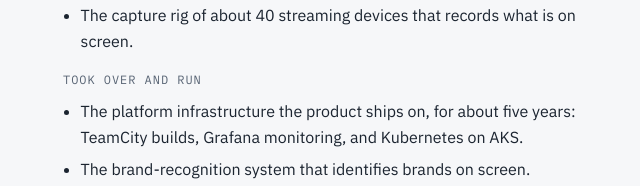
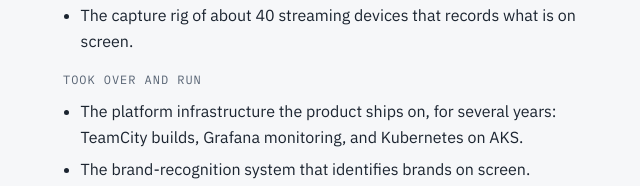
Before and after one commit to sreal/sreal.github.io, a plain HTML site: page index.html in a window 1280 px wide. Shown: the part 2824-3010 px from the top of the page, 369-1009 px from the left. Drawn offline with Linux system fonts and the light colour scheme.

Commit message:
Restore original wording on infrastructure line
Claude-Session: https://claude.ai/code/session_01YMFxZNXjXS1YV8h2FMU8aA

```diff
--- a/index.html
+++ b/index.html
@@ -298,7 +298,7 @@
         </ul>
         <h4>Took over and run</h4>
         <ul class="points">
-          <li>The platform infrastructure the product ships on, for about five years: TeamCity builds, Grafana monitoring, and Kubernetes on AKS.</li>
+          <li>The platform infrastructure the product ships on, for several years: TeamCity builds, Grafana monitoring, and Kubernetes on AKS.</li>
           <li>The brand-recognition system that identifies brands on screen.</li>
           <li>The client data ingest.</li>
         </ul>
```
